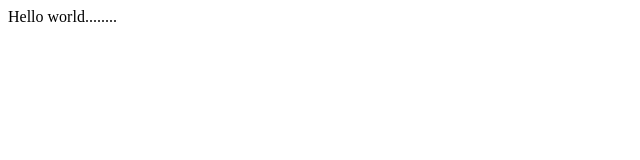
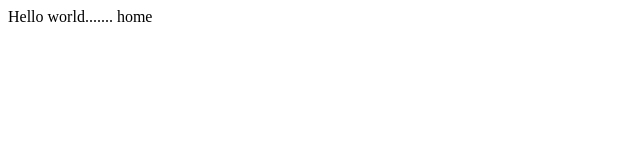
Before and after one commit to leesurim/pusan_c, a plain HTML site: page index.html in a window 1280 px wide. Shown: the full height of the page, 0-640 px from the left. Drawn offline with Linux system fonts and the light colour scheme.

Commit message:
five_2 commit

```diff
--- a/index.html
+++ b/index.html
@@ -1,3 +1,4 @@
 <html>
-<body>Hello world........</body>
+<body>Hello world.......
+home</body>
 </html>
```
